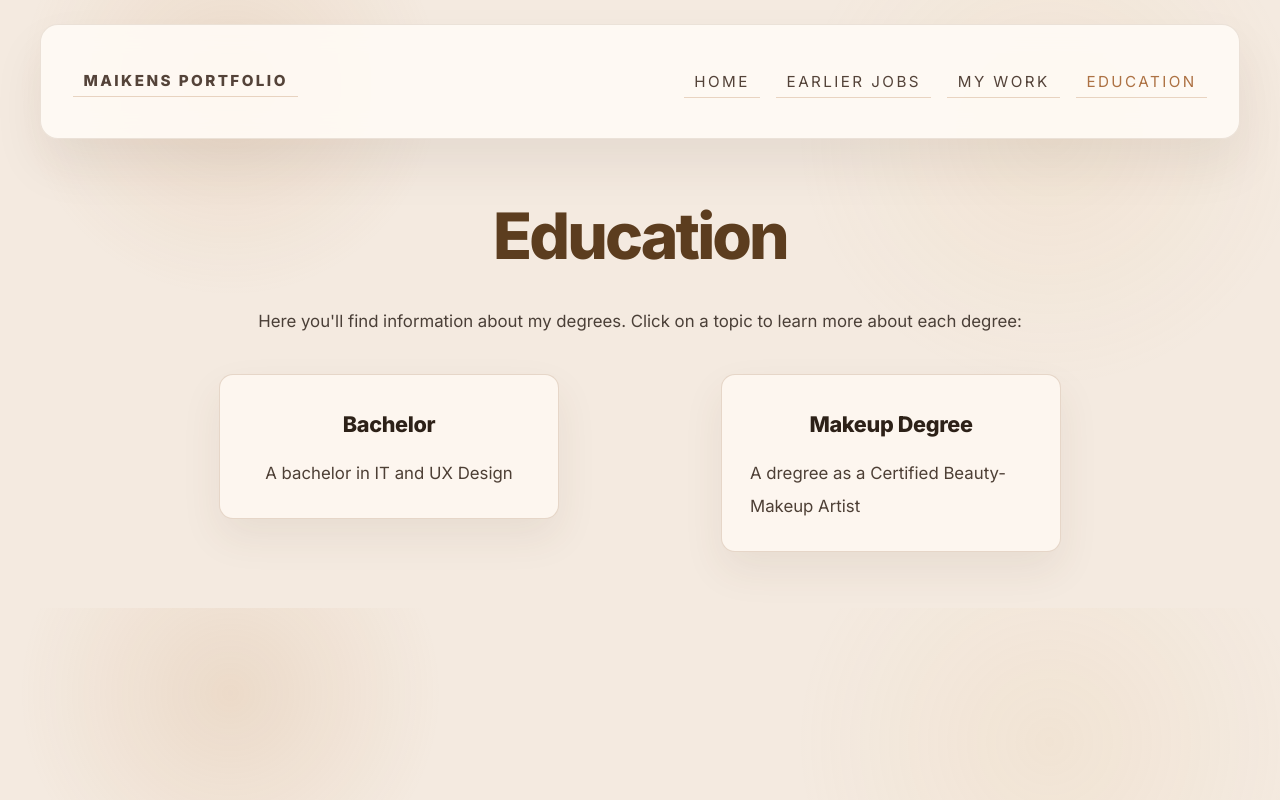
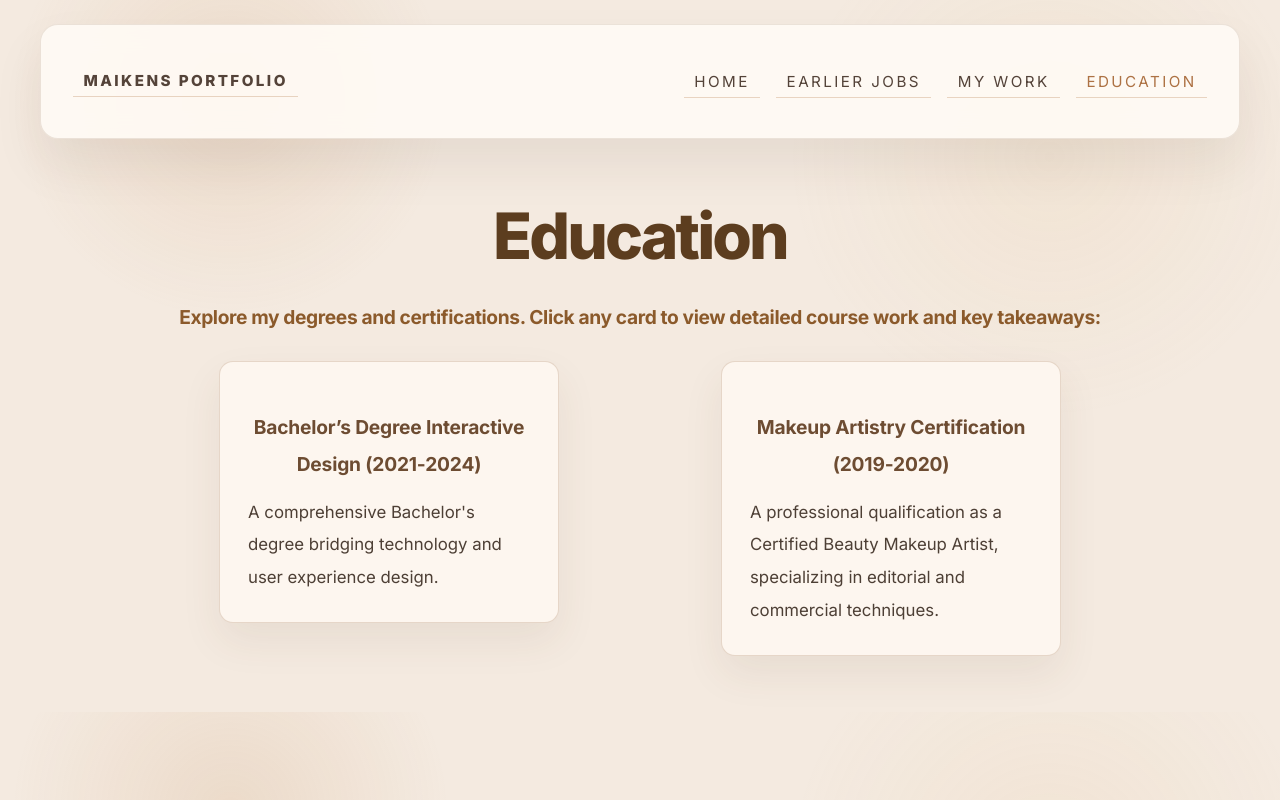
Before and after one commit to ma1ken/nettside, a React (Create React App) app in the folder frontend/: page /Education in a window 1280 px wide. Built offline with nearby package versions, Linux system fonts and the light colour scheme.

Commit message:
completed layoutpages for jobs and education

```diff
--- a/frontend/src/Pages/Earlier Jobs/EarlierJobsLayout.jsx
+++ b/frontend/src/Pages/Earlier Jobs/EarlierJobsLayout.jsx
@@ -12,8 +12,8 @@ export default function EarlierJobsLayout() {
         <>
           <h1>Earlier Jobs</h1>
           <h2 className="center">
-            Click on a card to read more about one of the jobs I've had in my
-            life
+            Explore a timeline of my professional experience. Click a card to
+            read more about my responsibilities and growth in each position:
           </h2>
 
           {/* HER SER VI KORTENE */}
--- a/frontend/src/Pages/Education/EducationLayout.jsx
+++ b/frontend/src/Pages/Education/EducationLayout.jsx
@@ -11,22 +11,28 @@ export default function EducationLayout() {
       {onMainPage ? (
         <>
           <h1>Education</h1>
-          <p className="center">
-            Here you'll find information about my degrees. Click on a topic to
-            learn more about each degree:
-          </p>
+          <h2 className="center">
+            Explore my degrees and certifications. Click any card to view
+            detailed course work and key takeaways:
+          </h2>
 
           <div className="cards-container">
             <NavLink to="/Education/Bachelor" className="card">
               {/* <img src="/images/bachelor.jpg" alt="Bachelor" /> */}
-              <h2>Bachelor</h2>
-              <p>A bachelor in IT and UX Design</p>
+              <h3>Bachelor’s Degree Interactive Design (2021-2024)</h3>
+              <p>
+                A comprehensive Bachelor's degree bridging technology and user
+                experience design.
+              </p>
             </NavLink>
 
             <NavLink to="/Education/MakeupDegree" className="card">
               {/* <img src="/images/makeup.jpg" alt="Makeup Degree" /> */}
-              <h2>Makeup Degree</h2>
-              <p>A dregree as a Certified Beauty-Makeup Artist</p>
+              <h3>Makeup Artistry Certification (2019-2020)</h3>
+              <p>
+                A professional qualification as a Certified Beauty Makeup
+                Artist, specializing in editorial and commercial techniques.
+              </p>
             </NavLink>
           </div>
         </>
```
